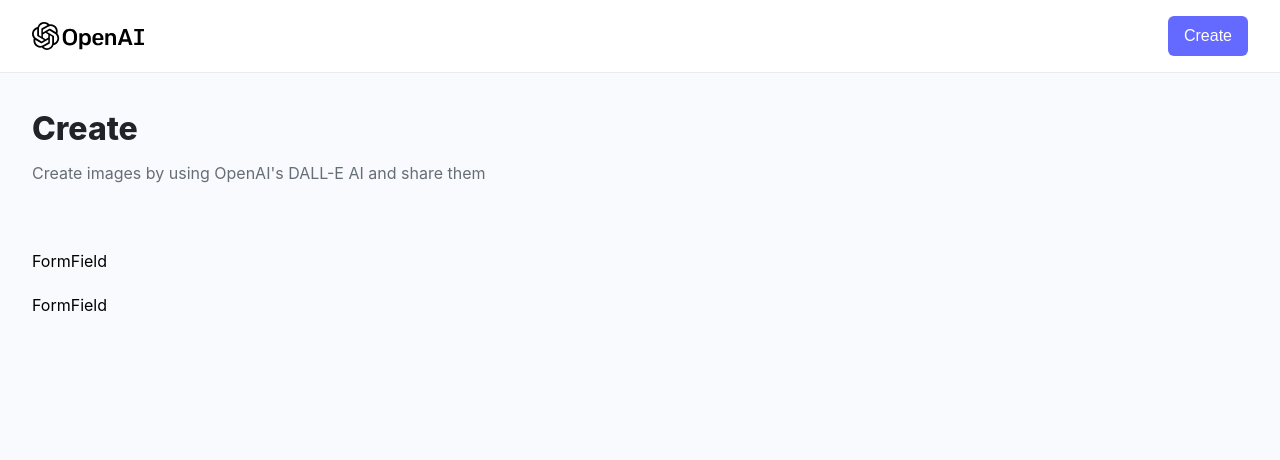
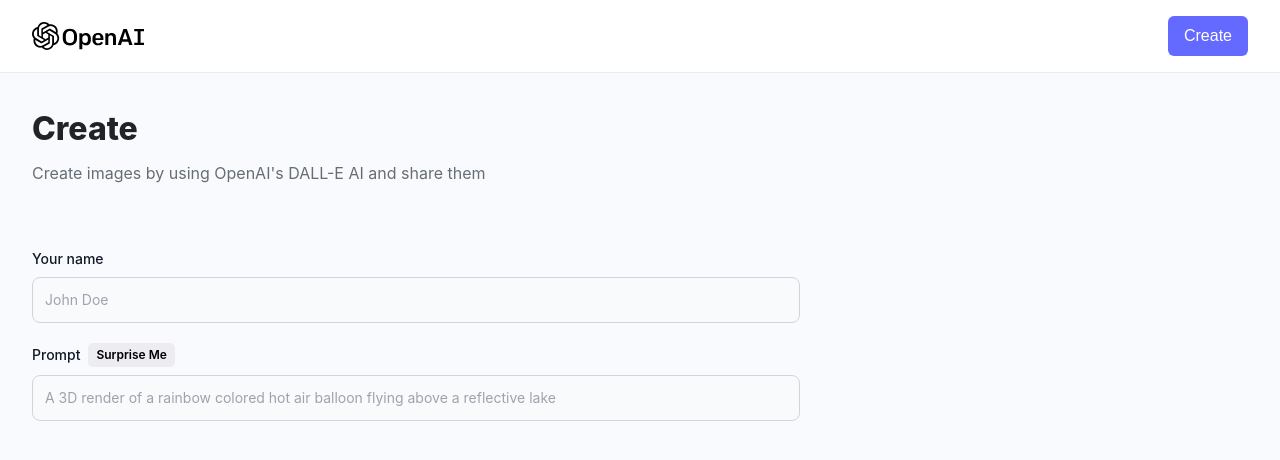
Before and after one commit to avengeance/Dalle-e-Clone, a React (Vite) app in the folder client/: page /create-post in a window 1280 px wide. Shown: the top 460 px of the page. Built offline with nearby package versions, Linux system fonts and the light colour scheme; a web font is replaced by a local one.

Commit message:
form field component done

```diff
--- a/client/src/components/FormField.jsx
+++ b/client/src/components/FormField.jsx
@@ -1,7 +1,46 @@
 import React from "react";
 
-const FormField = () => {
-  return <div>FormField</div>;
+const FormField = ({
+  LabelName,
+  type,
+  name,
+  placeholder,
+  value,
+  handleChange,
+  isSurpriseMe,
+  handleSurpriseMe,
+}) => {
+  return (
+    <div>
+      <div className="flex items-center gap-2 mb-2">
+        <label
+          htmlFor={name}
+          className="block text-sm font-medium text-gray-900"
+        >
+          {LabelName}
+        </label>
+        {isSurpriseMe && (
+          <button
+            type="button"
+            onClick={handleSurpriseMe}
+            className="font-semibold text-xs bg-[#ECECF1] py-1 px-2 rounded-[5px] text-black"
+          >
+            Surprise Me
+          </button>
+        )}
+      </div>
+      <input
+        type={type}
+        id={name}
+        name={name}
+        placeholder={placeholder}
+        value={value}
+        onChange={handleChange}
+        required
+        className="bg-gray-50 border border-gray-300 text-gray-900 text-sm rounded-lg focus:ring-[#4649ff] focus:border-[#4649ff] outline-none block w-full p-3"
+      ></input>
+    </div>
+  );
 };
 
 export default FormField;
```
